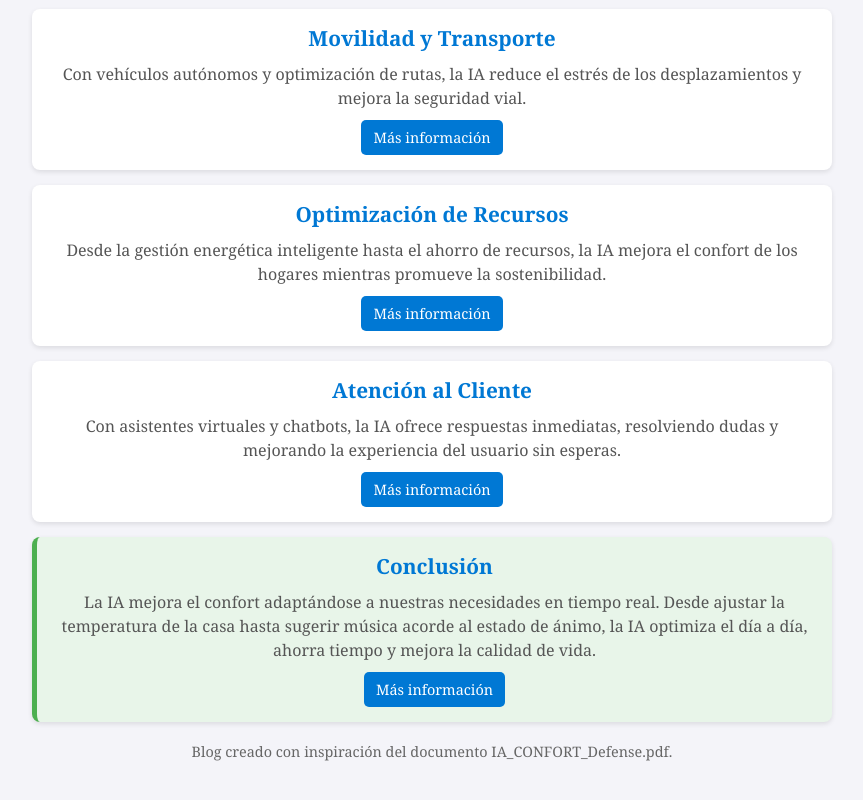
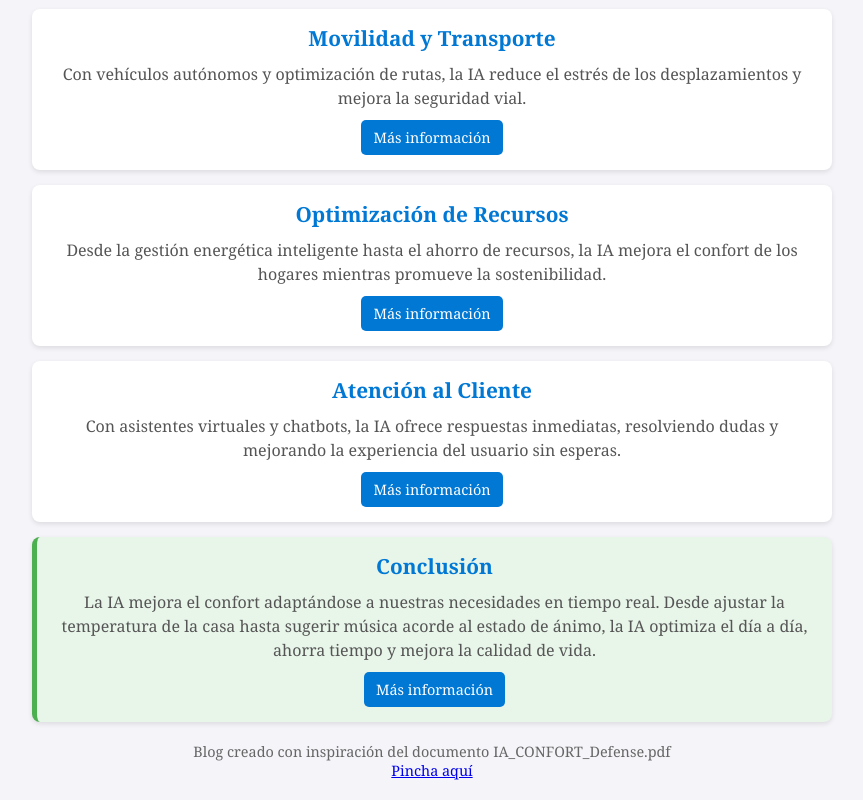
Before and after one commit to Kaacperin/BlogProyect, a plain HTML site: page index.html in a window 1280 px wide. Shown: the part 674-1474 px from the top of the page, without its empty margins (208-1071 px from the left). Drawn offline with Linux system fonts and the light colour scheme.

Commit message:
Puesto video en index.html

```diff
--- a/index.html
+++ b/index.html
@@ -57,7 +57,8 @@
     </section>
 
     <footer>
-        <p>Blog creado con inspiración del documento IA_CONFORT_Defense.pdf.</p>
+        <p>Blog creado con inspiración del documento IA_CONFORT_Defense.pdf</p>
+        <a href="https://youtu.be/MMuFb7DTS28" target="_blank">Pincha aquí</a>
     </footer>
 </body>
 </html>
```
